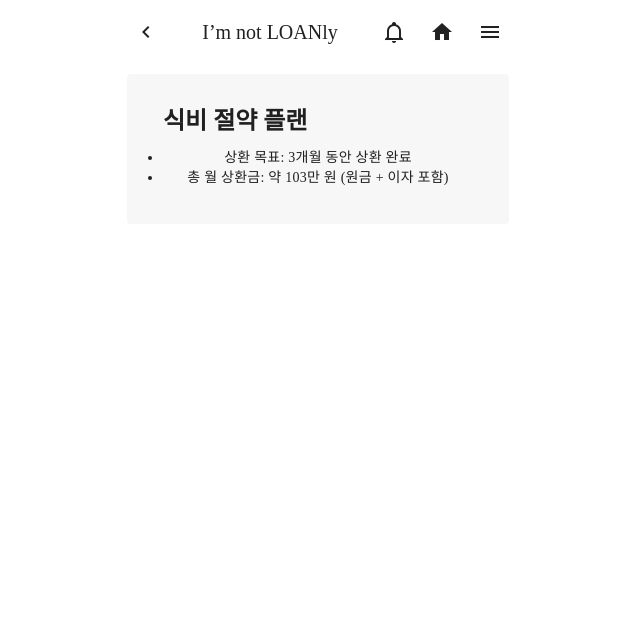
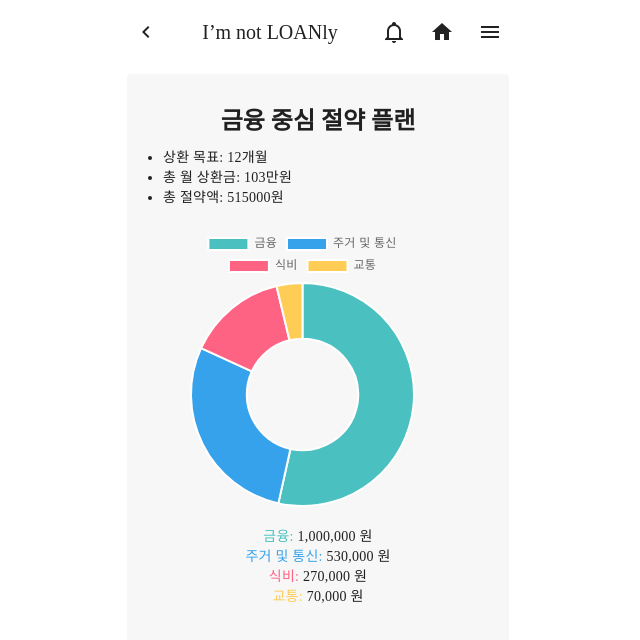
Before and after one commit to ssooomm/NotLoanly, a Vue app in the folder frontend/: page /repayment-plan-suggestion/1 in a window 1280 px wide. Shown: the top 640 px of the page, without its empty margins (322-962 px from the left). Built offline with nearby package versions, Linux system fonts and the light colour scheme; a web font is replaced by a local one.

Commit message:
세부 제안 json값으로 변경

```diff
--- a/frontend/src/views/plans/RepaymentPlanSuggestionDetail.vue
+++ b/frontend/src/views/plans/RepaymentPlanSuggestionDetail.vue
@@ -1,15 +1,27 @@
 <template>
-    <v-row>
+    <v-row class="fill-height">
         <v-col cols="12">
             <v-card class="pa-5" flat v-if="currentPlan">
-                <v-card-title class="text-h5 font-weight-bold text-start">
-                    {{ currentPlan.title }}
+                <v-card-title class="text-h5 font-weight-bold">
+                    {{ currentPlan.planName }}
                 </v-card-title>
                 <v-card-text>
-                    <ul>
-                        <li>상환 목표: {{ currentPlan.repaymentPeriod }}</li>
-                        <li>총 월 상환금: {{ currentPlan.monthlyPayment }}</li>
+                    <ul class="text-start">
+                        <li>상환 목표: {{ currentPlan.duration }}개월</li>
+                        <li>총 월 상환금: {{ currentPlan.monthlyPayment }}만원</li>
+                        <li>총 절약액: {{ currentPlan.totalSavingAmount }}원</li>
                     </ul>
+                    <div class="doughnutChart">
+                        <DoughnutChart v-if="doughnutChartData" :data="doughnutChartData" />
+                    </div>
+                    <div class="category-details">
+                        <div v-for="(amount, index) in categoryAmounts" :key="index" class="category-item">
+                            <span :style="{ color: doughnutChartData.datasets[0].backgroundColor[index] }">
+                                {{ doughnutChartData.labels[index] }}:
+                            </span>
+                            <span>{{ amount.toLocaleString() }} 원</span>
+                        </div>
+                    </div>
                 </v-card-text>
             </v-card>
             <v-card v-else class="pa-5" flat>
@@ -24,51 +36,89 @@
 <script setup>
 import { ref, onMounted, watch } from 'vue'
 import { useRoute } from 'vue-router'
+import DoughnutChart from '@/components/DoughnutChart.vue';
 
 const route = useRoute()
 
-// 플랜 데이터 배열
-const plans = [
+// 플랜 데이터 나중에 db에서 받아올 거
+const plan = {
+    "planId": "001",
+    "planName": "금융 중심 절약 플랜",
+    "duration": 12,
+    "monthlyPayment": 103,
+    "totalSavingAmount": 515000,
+    "description": "금융 투자를 중심으로 하는 절약 플랜으로, 금융 부문에서 40%의 높은 절약률을 목표로 합니다.",
+    "categories": [
         {
-        title: '쇼핑 절약 플랜',
-        repaymentPeriod: '3개월 동안 상환 완료',
-        monthlyPayment: '약 103만 원 (원금 + 이자 포함)',
+            "categoryId": 1,
+            "categoryName": "금융",
+            "currentSpending": 1000000,
+            "savingPercentage": 40.0,
+            "suggestedSaving": 400000,
+            "modifiedSpending": 600000
         },
         {
-        title: '식비 절약 플랜',
-        repaymentPeriod: '3개월 동안 상환 완료',
-        monthlyPayment: '약 103만 원 (원금 + 이자 포함)',
-    },
-
-    {
-        title: '문화생활 절약 플랜',
-        repaymentPeriod: '12개월 동안 상환 완료',
-        monthlyPayment: '약 30만 원 (원금 + 이자 포함)',
+            "categoryId": 2,
+            "categoryName": "주거 및 통신",
+            "currentSpending": 530000,
+            "savingPercentage": 10.0,
+            "suggestedSaving": 53000,
+            "modifiedSpending": 477000
         },
         {
-        title: '술/유흥 절약 플랜',
-        repaymentPeriod: '6개월 동안 상환 완료',
-        monthlyPayment: '약 55만 원 (원금 + 이자 포함)',
+            "categoryId": 3,
+            "categoryName": "식비",
+            "currentSpending": 270000,
+            "savingPercentage": 10.0,
+            "suggestedSaving": 27000,
+            "modifiedSpending": 243000
         },
         {
-        title: '교통비 절약 플랜',
-        repaymentPeriod: '6개월 동안 상환 완료',
-        monthlyPayment: '약 55만 원 (원금 + 이자 포함)',
-    },
-    // 필요한 만큼 플랜 추가
+            "categoryId": 4,
+            "categoryName": "교통",
+            "currentSpending": 70000,
+            "savingPercentage": 10.0,
+            "suggestedSaving": 7000,
+            "modifiedSpending": 63000
+        }
     ]
+}
 
 const currentPlan = ref(null)
 
 // route params가 변경될 때마다 currentPlan 업데이트
 const updateCurrentPlan = () => {
-    const planId = parseInt(route.params.id)
-    if (planId >= 0 && planId < plans.length) {
-        currentPlan.value = plans[planId]
-    } else {
-        currentPlan.value = null
+    const planId = parseInt(route.params.id);
+    currentPlan.value = plan
+    // if (planId >= 0 && planId < plans.length) {
+    //     currentPlan.value = plan
+    // } else {
+    //     currentPlan.value = null
+    // }
 }
-}
+
+const categories = plan.categories;
+
+// 도넛 차트 데이터 생성
+const doughnutChartData = ref({
+    labels: categories.map(category => category.categoryName),
+    datasets: [
+        {
+            label: '현재 소비액',
+            data: categories.map(category => category.currentSpending),
+            backgroundColor: [
+                '#4bc0c0',  // 금융
+                '#36a2eb',  // 주거 및 통신
+                '#ff6384',  // 식비
+                '#ffcd56'   // 교통
+            ],
+            hoverOffset: 4,
+        },
+    ],
+});
+
+const categoryAmounts = doughnutChartData.value.datasets[0].data;
+
 
 // 컴포넌트 마운트 시 초기화
 onMounted(() => {
@@ -86,7 +136,7 @@ watch(
 
 <style scoped>
 .fill-height {
-    height: 100vh;
+    height: 100vh !important;
 }
 
 .v-card {
@@ -100,4 +150,14 @@ watch(
     flex-grow: 1;
     /* 남은 공간을 채움 */
 }
+
+.doughnutChart {
+    width: 90%;
+    margin-top: 20px;
+}
+
+.category-details {
+    margin-top: 20px;
+    text-align: center;
+}
 </style>
```
Lines whose indentation alone changed are shown as unchanged.
